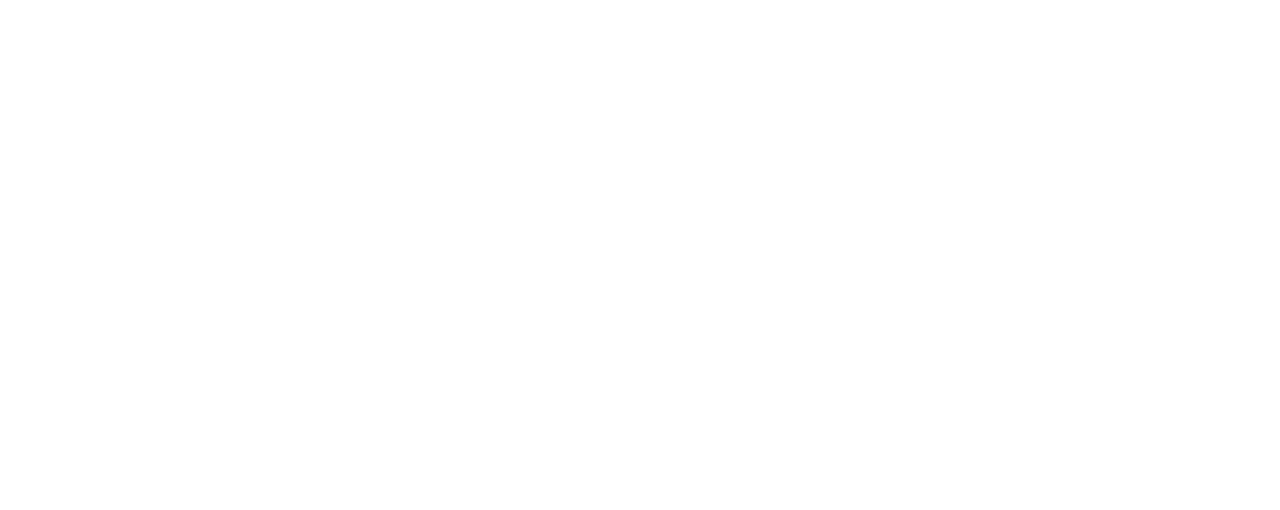
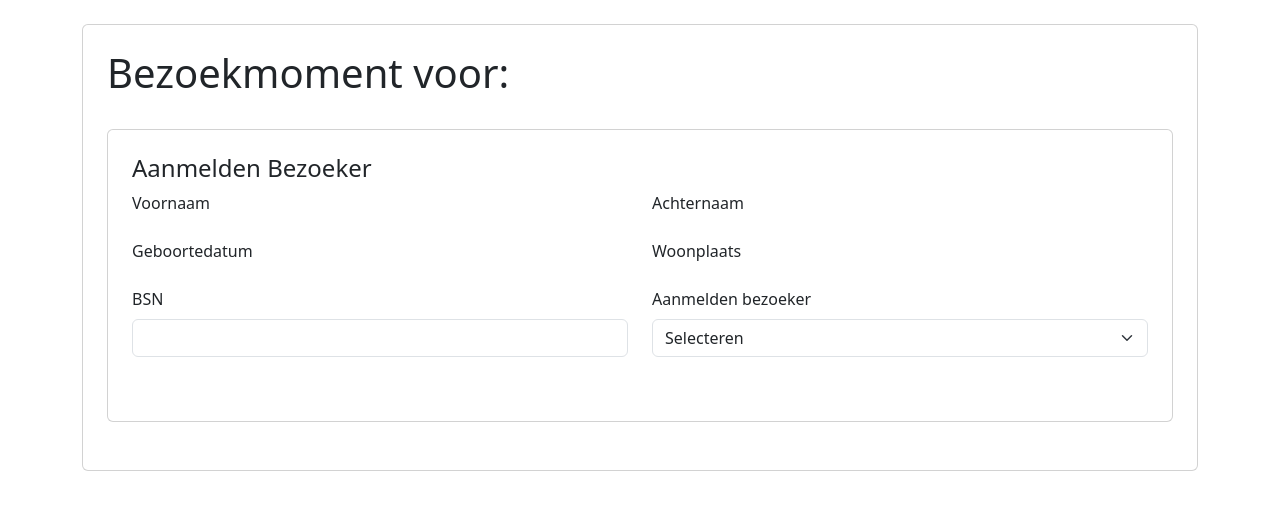
Before and after one commit to RobinGerr/BezoekSysteem, a React (Create React App) app in the folder frontend/: page /aanmeldenBezoek/1 in a window 1280 px wide. Before the commit this address had no page. Shown: the top 510 px of the page. Built offline with nearby package versions, Linux system fonts and the light colour scheme; no server answers.

Commit message:
made aanmelden frontend

```diff
--- a/frontend/src/App.js
+++ b/frontend/src/App.js
@@ -4,6 +4,7 @@
 import AfdelingKeuze from "./pages/AfdelingKeuze";
 import AfdelingsOverzicht from "./pages/AfdelingsOverzicht";
 import NieuweBezoeker from "./pages/NieuweBezoeker";
+import AanmeldenBezoek from "./pages/AanmeldenBezoek";
 
 
 
@@ -14,6 +15,7 @@
       <Route path="/planbezoek" element={<AfdelingKeuze />} />
       <Route path="/planbezoek/:afdeling" element={<AfdelingsOverzicht />} />
       <Route path="/planbezoek/nieuw/:registratieNummer" element={<NieuweBezoeker />} />
+      <Route path="/aanmeldenBezoek/:bezoekId" element={<AanmeldenBezoek />} />
     </Routes>
   );
 }
--- a/frontend/src/components/BezoekRij.jsx
+++ b/frontend/src/components/BezoekRij.jsx
@@ -1,15 +1,20 @@
 import PropTypes from "prop-types";
+import ButtonOutline from "./ButtonOutline";
+import React from "react";
 
 const BezoekRij = ({bezoek}) => {
     const gedetineerde = bezoek.gedetineerde;
     const bezoeker = bezoek.bezoeker;
 
     return (
-        <tr>
+        <tr key={bezoek.id}>
             <th scope="row">{gedetineerde.voorNaam} {gedetineerde.achterNaam}</th>
             <td>{bezoeker.voorNaam} {bezoeker.achterNaam} </td>
             <td>{bezoek.datum}</td>
             <td>{bezoek.tijd}</td>
+            <td>
+                <ButtonOutline label="Selecteer" link={`/aanmeldenBezoek/${bezoek.id}`}/>
+            </td>
         </tr>
     );
 };
--- /dev/null
+++ b/frontend/src/pages/AanmeldenBezoek.js
@@ -0,0 +1,132 @@
+import { useEffect, useState} from "react";
+import {useParams} from "react-router-dom";
+import {useNavigate} from "react-router-dom";
+import ButtonAction from "../components/ButtonAction";
+
+const AanmeldenBezoek = () => {
+    const [bezoek, setBezoek] = useState([])
+    const [bezoeker, setBezoeker] = useState([]);
+    const [gedetineerde, setGedetineerde] = useState([]);
+    const [status, setStatus] = useState("");
+    const [bsn, setBsn] = useState("");
+    const {bezoekId} = useParams();
+    const navigate = useNavigate();
+
+    useEffect(() => {
+        const fetchBezoek = async () => {
+            const response = await fetch(`http://localhost:8080/bezoek/${bezoekId}`);
+            if (!response.ok) {
+                throw new Error(`Error: ${response.status}`);
+            }
+            const data = await response.json();
+            setBezoek(data);
+        };
+        fetchBezoek();
+        }, []);
+
+    useEffect(() => {
+        const fetchGedetineerde = async () => {
+            if (bezoek && bezoek.gedetineerde) {
+                try {
+                    const response = await fetch(`http://localhost:8080/gedetineerde/find/${bezoek.gedetineerde.registratieNummer}`);
+                    if (!response.ok) {
+                        throw new Error(`Error: ${response.status}`);
+                    }
+                    const data = await response.json();
+                    setGedetineerde(data);
+                } catch (error) {
+                    console.error("Failed to fetch gedetineerde:", error);
+                }
+            }
+        };
+        fetchGedetineerde();
+    }, [bezoek]);
+
+    useEffect(() => {
+        const fetchBezoeker = async () => {
+            if (bezoek && bezoek.bezoeker) {
+                try {
+                    const response = await fetch(`http://localhost:8080/bezoeker/id/${bezoek.bezoeker.id}`);
+                    if (!response.ok) {
+                        throw new Error(`Error: ${response.status}`);
+                    }
+                    const data = await response.json();
+                    setBezoeker(data);
+                } catch (error) {
+                    console.error("Failed to fetch bezoeker:", error);
+                }
+            }
+        };
+        fetchBezoeker();
+    }, [bezoek]);
+
+
+    return (
+        <>
+            <div className="container mt-4">
+                <div className="card p-4">
+                    <div className="d-flex justify-content-between align-items-center mb-4">
+                        <h1>Bezoekmoment voor: {gedetineerde.voorNaam} {gedetineerde.achterNaam}</h1>
+                        <h3>{bezoek.datum} {bezoek.tijd}</h3>
+                    </div>
+
+                    <div className="card p-4 mb-4">
+                        <h4>Aanmelden Bezoeker</h4>
+                        <form>
+                            <div className="row">
+                                <div className="col-md-6 mb-3">
+                                    <p className="form-label">Voornaam</p>
+                                    <p className="form-label">{bezoeker.voorNaam}</p>
+                                </div>
+                                <div className="col-md-6 mb-3">
+                                    <p className="form-label">Achternaam</p>
+                                    <p className="form-label">{bezoeker.achterNaam}</p>
+                                </div>
+                            </div>
+                            <div className="row">
+                                <div className="col-md-6 mb-3">
+                                    <p className="form-label">Geboortedatum</p>
+                                    <p className="form-label">{bezoeker.geboorteDatum}</p>
+                                </div>
+                                <div className="col-md-6 mb-3">
+                                    <p className="form-label">Woonplaats</p>
+                                    <p className="form-label">{bezoeker.woonPlaats}</p>
+                                </div>
+                            </div>
+                            <div className="row">
+                                <div className="col-md-6 mb-3">
+                                    <label htmlFor="voorNaam" className="form-label">BSN</label>
+                                    <input
+                                        id="bsn"
+                                        type="text"
+                                        value={bsn}
+                                        onChange={(e) => setBsn(e.target.value)}
+                                        className="form-control"
+                                    />
+                                </div>
+                                <div className="col-md-6 mb-3">
+                                    <label htmlFor="voorNaam" className="form-label">Aanmelden bezoeker</label>
+                                    <select
+                                        value={status}
+                                        onChange={(e) => setStatus(e.target.value)}
+                                        className="form-select">
+                                        <option value="">Selecteren</option>
+                                        <option value="Bezoek aanwezig">Bezoek aanwezig</option>
+                                        <option value="Bezoeker geweigerd">Bezoeker geweigerd</option>
+                                    </select>
+                                </div>
+                            </div>
+                        </form>
+
+                        <div className="d-flex justify-content-end mt-4">
+                        {/*<ButtonAction label="Plan het bezoek" action={handleNieuwBezoek}*/}
+                        {/*              disabled={!isBezoekerCreated}/>*/}
+                        </div>
+                    </div>
+                </div>
+            </div>
+        </>
+    );
+};
+
+export default AanmeldenBezoek;
```
Also changed, not shown: frontend/src/pages/NieuweBezoeker.js (line endings or trailing spaces).
